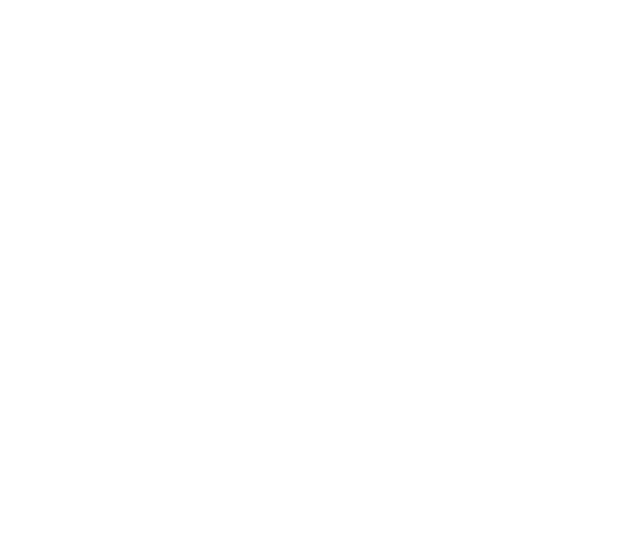
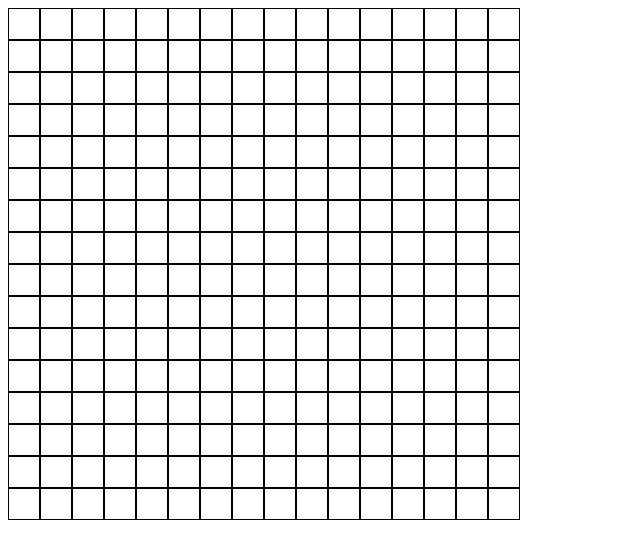
Before and after one commit to fl0werpowers/odin-etch-a-sketch, a plain HTML site: page index.html in a window 1280 px wide. Shown: the whole page, without its empty margins (0-640 px from the left). Drawn offline with Linux system fonts and the light colour scheme.

Commit message:
Programmatically populate the DOM with boxes

```diff
--- a/index.html
+++ b/index.html
@@ -7,7 +7,7 @@
     <title>TOP Etch-a-Sketch</title>
   </head>
   <body>
-    <div class="container"></div>
+    <div id="container"></div>
     <script src="script.js"></script>
   </body>
 </html>
--- a/script.js
+++ b/script.js
@@ -0,0 +1,21 @@
+const GRID_DIMENSIONS = 16;
+
+const container = document.getElementById("container");
+
+const gridEl = document.createElement("div");
+gridEl.className = "grid";
+
+for (let x = 0; x < GRID_DIMENSIONS; x++) {
+	const columnEl = document.createElement("div");
+	columnEl.classList.add("column");
+
+	for (let y = 0; y < GRID_DIMENSIONS; y++) {
+		const boxEl = document.createElement("div");
+		boxEl.classList.add("column", "box");
+		columnEl.appendChild(boxEl);
+	}
+
+	gridEl.appendChild(columnEl);
+}
+
+container.appendChild(gridEl);
--- a/style.css
+++ b/style.css
@@ -8,3 +8,13 @@
   *::after {
     box-sizing: inherit;
   }
+
+  .grid {
+    display: flex;
+  }
+
+  .box {
+    border: solid 1px;
+    width: 32px;
+    height: 32px;
+  }
```
